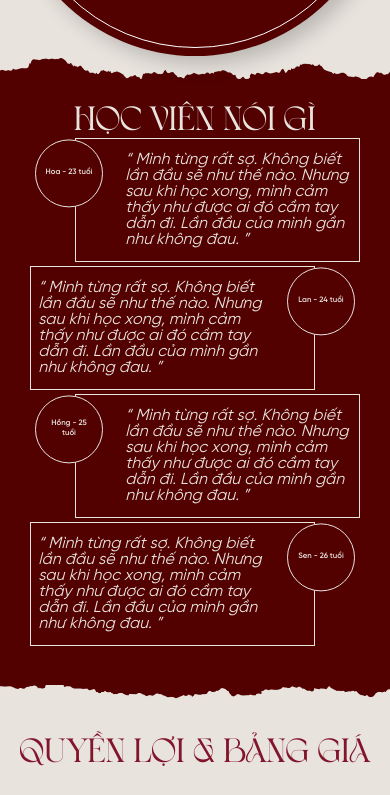
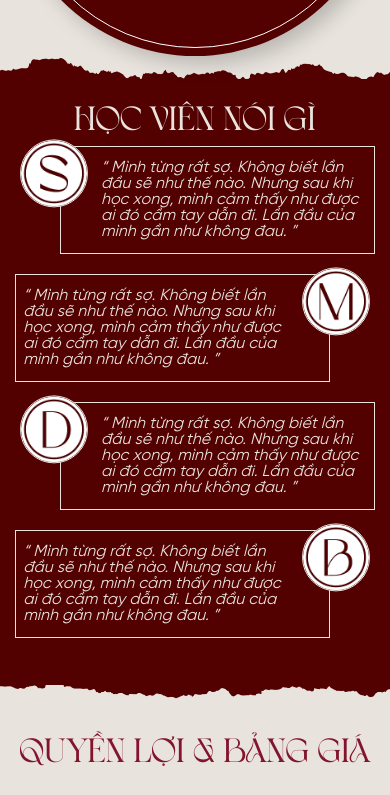
Before and after one commit to TanhGenz/sebt-web, a React (Vite) app: page / in a window 390 px wide. Shown: the part 5120-5915 px from the top of the page. Built offline with nearby package versions, Linux system fonts and the light colour scheme.

Commit message:
feedback sections fix responsive, update imgs

```diff
--- a/src/sections/Faq.tsx
+++ b/src/sections/Faq.tsx
@@ -28,7 +28,7 @@ export default function Faq() {
     return (
         <section className="relative w-full bg-secondary">
             <img src="images/decor/paper.png" alt="paper" className="w-full h-full -translate-y-[90%] top-0 right-0 left-0 " />
-            <div className="w-full flex flex-col items-center md:gap-[82px] gap-[50px] md:pb-[279px] pb-[110px] md:pt-[50px] pt-[10px]">
+            <div className="w-full flex flex-col items-center md:gap-[82px] gap-[50px] md:pb-[279px] pb-[110px] ">
                 {/*  images layout in mobiles  */}
                 <img src="images/faq-mobile.png" alt="faq mobile"
                     className="py-[10px] pl-[15px] w-auto h-full absolute top-0 left-0  object-contain md:hidden"
--- a/src/sections/Feedback.tsx
+++ b/src/sections/Feedback.tsx
@@ -3,37 +3,42 @@ type Testimonial = {
   age: number
   quote: string
   align: "left" | "right"
+  img: string
 }
 
 const testimonials: Testimonial[] = [
   {
-    name: "Hoa",
+    name: "Sen",
     age: 23,
     align: "left",
     quote:
       "Mình từng rất sợ. Không biết lần đầu sẽ như thế nào. Nhưng sau khi học xong, mình cảm thấy như được ai đó cầm tay dẫn đi. Lần đầu của mình gần như không đau.",
-  },
+    img: "/images/avt-feedback/S-avt.png",
+    },
   {
-    name: "Lan",
+    name: "Minh",
     age: 24,
     align: "right",
     quote:
       "Mình từng rất sợ. Không biết lần đầu sẽ như thế nào. Nhưng sau khi học xong, mình cảm thấy như được ai đó cầm tay dẫn đi. Lần đầu của mình gần như không đau.",
-  },
+    img: "/images/avt-feedback/M-avt.png",
+    },
   {
-    name: "Hồng",
+    name: "Duyên",
     age: 25,
     align: "left",
     quote:
       "Mình từng rất sợ. Không biết lần đầu sẽ như thế nào. Nhưng sau khi học xong, mình cảm thấy như được ai đó cầm tay dẫn đi. Lần đầu của mình gần như không đau.",
-  },
+    img: "/images/avt-feedback/D-avt.png",
+    },
   {
-    name: "Sen",
+    name: "Banh",
     age: 26,
     align: "right",
     quote:
       "Mình từng rất sợ. Không biết lần đầu sẽ như thế nào. Nhưng sau khi học xong, mình cảm thấy như được ai đó cầm tay dẫn đi. Lần đầu của mình gần như không đau.",
-  },
+    img: "/images/avt-feedback/B-avt.png",
+    },
 ]
 
 type TestimonialItemProps = Testimonial
@@ -41,6 +46,7 @@ type TestimonialItemProps = Testimonial
 function TestimonialItem({
   name,
   age,
+  img,
   quote,
   align,
 }: TestimonialItemProps) {
@@ -63,9 +69,12 @@ function TestimonialItem({
           isLeft ? "md:left-0 left-5" : "md:right-0 right-5",
         ].join(" ")}
       >
-        <p className="px-2 font-gilroy text-beige font-semibold leading-tight md:text-[15px] text-[7.8px]">
-          {name} - {age} tuổi
+        <img src= {img} alt="avt-customer" className="absolute inset-0 h-full w-full object-cover rounded-full"/>
+        <p className="relative z-10 px-2 font-gilroy text-beige font-semibold leading-tight md:text-[15px] text-[7.8px]">
+          {/* {name} - {age} tuổi */}
         </p>
+
+
       </div>
       {/* BOX */}
       <div
@@ -75,11 +84,11 @@ function TestimonialItem({
           isLeft
             ? [
               "md:ml-[80px] ml-[60px] md:border-l-none border-l border-t border-b border-r",
-              "md:pr-[14px] pr-[7.25px] md:pl-[102px] pl-[49.3px]",
+              "md:pr-[14px] pr-[7.25px] md:pl-[102px] pl-[40px]",
             ].join(" ")
             : [
               "md:mr-[80px] mr-[60px] md:border-r-none border-r border-t border-l border-b",
-              "md:pr-[102px] pr-[49.3px] md:pl-[14px] pl-[7.25px]",
+              "md:pr-[102px] pr-[40px] md:pl-[14px] pl-[7.25px]",
             ].join(" "),
         ].join(" ")}
       >
@@ -110,10 +119,11 @@ export default function Pricing() {
           />
         </div>
 
-        <div className="flex w-full flex-col gap-18px md:px-[15.6dvw] px-[15px]">
+        <div className="flex w-full flex-col  gap-18px md:px-[15.6dvw] px-0">
           {testimonials.map((item, index) => (
             <TestimonialItem
               key={`${item.name}-${index}`}
+              img= {item.img}
               name={item.name}
               age={item.age}
               quote={item.quote}
```
